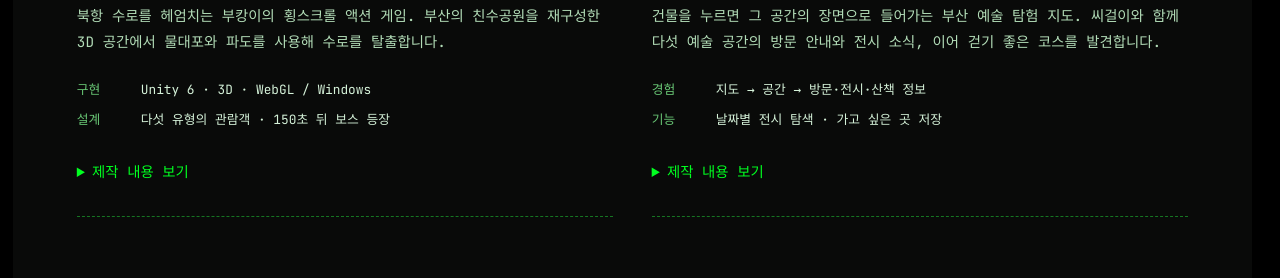
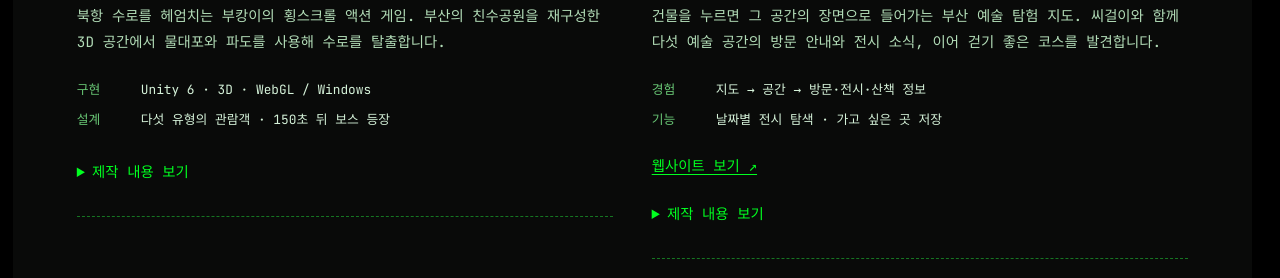
Before and after one commit to kimjuncheol-ai/portfolio, a plain HTML site: page contents.html in a window 1280 px wide. Shown: the part 854-1132 px from the top of the page. Drawn offline with Linux system fonts and the light colour scheme; a web font is replaced by a local one.

Commit message:
fix: link Seagull art map directly from portfolio

```diff
--- a/contents.html
+++ b/contents.html
@@ -66,7 +66,8 @@
 							<h3>씨걸이의 부산 예술지도</h3>
 							<p>건물을 누르면 그 공간의 장면으로 들어가는 부산 예술 탐험 지도. 씨걸이와 함께 다섯 예술 공간의 방문 안내와 전시 소식, 이어 걷기 좋은 코스를 발견합니다.</p>
 							<dl class="project-facts"><div><dt>경험</dt><dd>지도 → 공간 → 방문·전시·산책 정보</dd></div><div><dt>기능</dt><dd>날짜별 전시 탐색 · 가고 싶은 곳 저장</dd></div></dl>
-							<details class="project-details"><summary>제작 내용 보기</summary><p>부산갤러리, 스페이스 이신, 이우환공간, 고은사진미술관, 고은 깁슨 사진미술관을 연결했습니다. 실제 공간 사진과 건축 그림을 함께 사용하고 자료의 출처를 안내합니다.</p><p class="project-note">로그인 없이 자유롭게 둘러볼 수 있습니다. 운영·전시 정보는 2026.10.19 조사 기준입니다.</p><a href="https://seagull-busan-artour.skp-k-2881.chatgpt.site/" target="_blank" rel="noopener noreferrer">예술지도 열기 ↗</a></details>
+							<div class="project-actions"><a href="https://seagull-busan-artour.skp-k-2881.chatgpt.site/" target="_blank" rel="noopener noreferrer">웹사이트 보기 ↗</a></div>
+							<details class="project-details"><summary>제작 내용 보기</summary><p>부산갤러리, 스페이스 이신, 이우환공간, 고은사진미술관, 고은 깁슨 사진미술관을 연결했습니다. 실제 공간 사진과 건축 그림을 함께 사용하고 자료의 출처를 안내합니다.</p><p class="project-note">로그인 없이 자유롭게 둘러볼 수 있습니다. 운영·전시 정보는 2026.10.19 조사 기준입니다.</p></details>
 						</div>
 					</article>
 					<article class="project-entry" id="artour-project">
```
Also changed, not shown: sns.html (+1 -1 lines).
